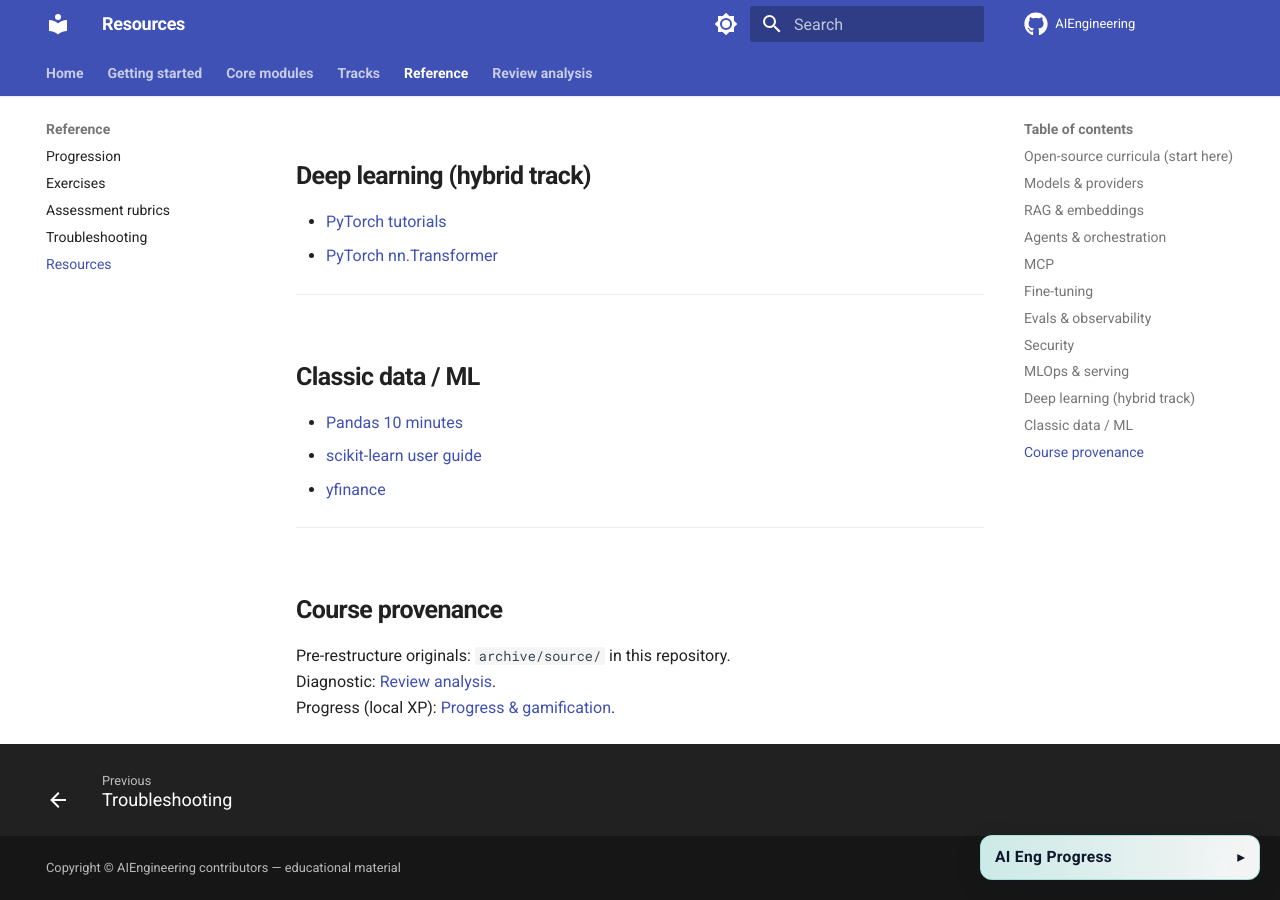
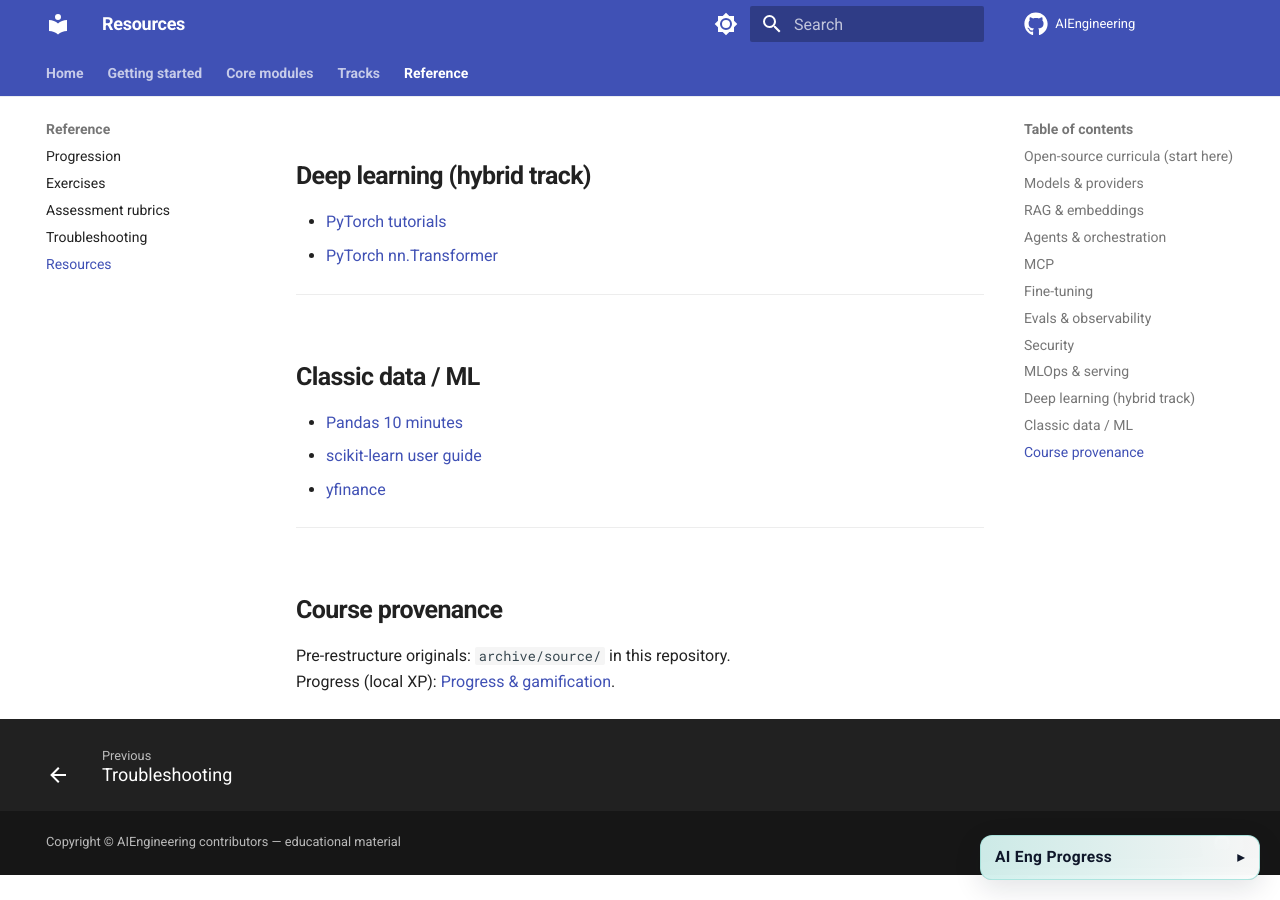
Before and after one commit to sanketn26/AIEngineering, an MkDocs documentation site: the page built from docs/reference/resources.md, in a window 1280 px wide and 900 px high, scrolled down 2927 px. Built offline with MkDocs 1.6.1 and Material for MkDocs 9.7.7, drawn with Linux system fonts in a browser that asks for light colours; comment, search, counter and statistics services are not loaded.

Commit message:
fix: remove review/analysis.md and clean up references
Removes the review/analysis.md file and updates mkdocs.yml navigation
and reference/resources.md to eliminate build-time warnings in strict mode
that were breaking the GitHub Pages workflow.

Co-Authored-By: Claude Haiku 4.5 <noreply@anthropic.com>

```diff
--- a/docs/reference/resources.md
+++ b/docs/reference/resources.md
@@ -105,5 +105,4 @@ Prefer primary documentation and high-signal open-source curricula over random b
 ## Course provenance
 
 Pre-restructure originals: `archive/source/` in this repository.
-Diagnostic: [Review analysis](../review/analysis.md).
 Progress (local XP): [Progress & gamification](../getting-started/progress.md).
--- a/mkdocs.yml
+++ b/mkdocs.yml
@@ -133,4 +133,3 @@ nav:
       - Assessment rubrics: reference/assessment.md
       - Troubleshooting: reference/troubleshooting.md
       - Resources: reference/resources.md
-  - Review analysis: review/analysis.md
```
